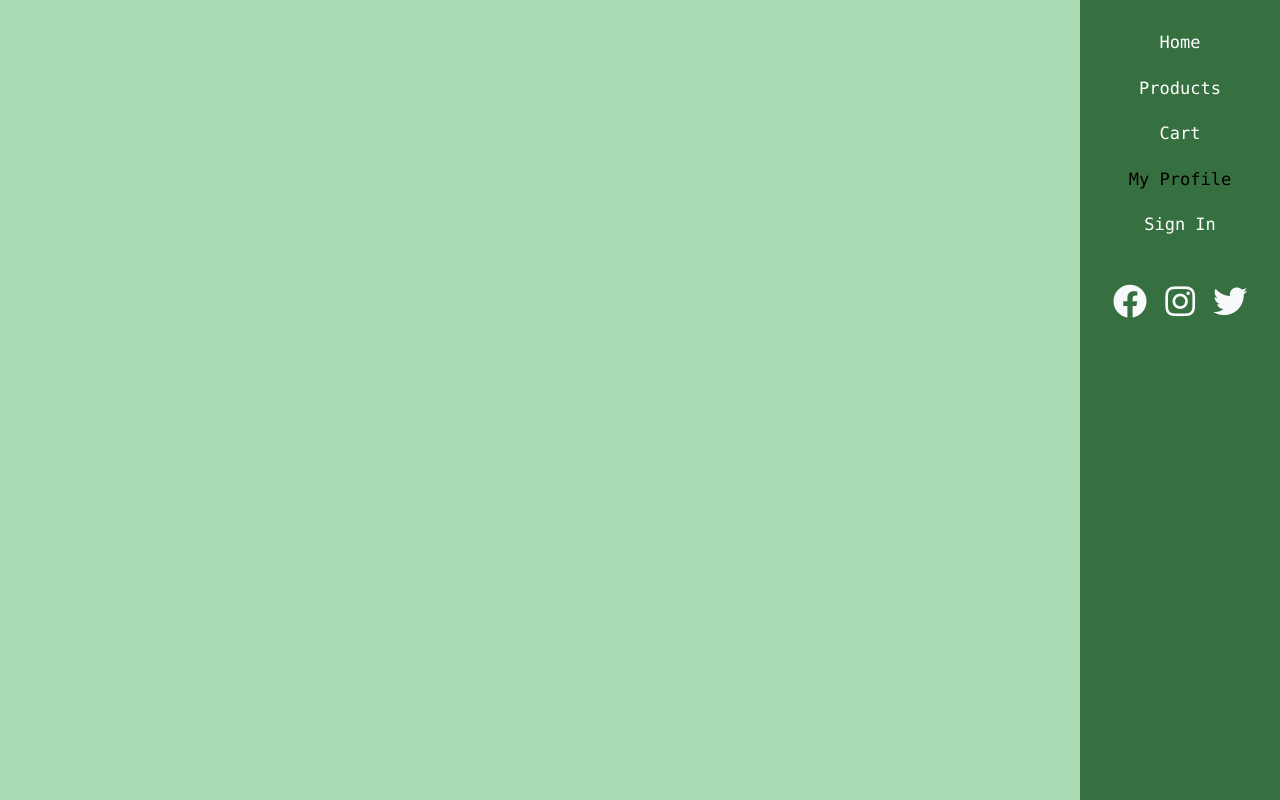
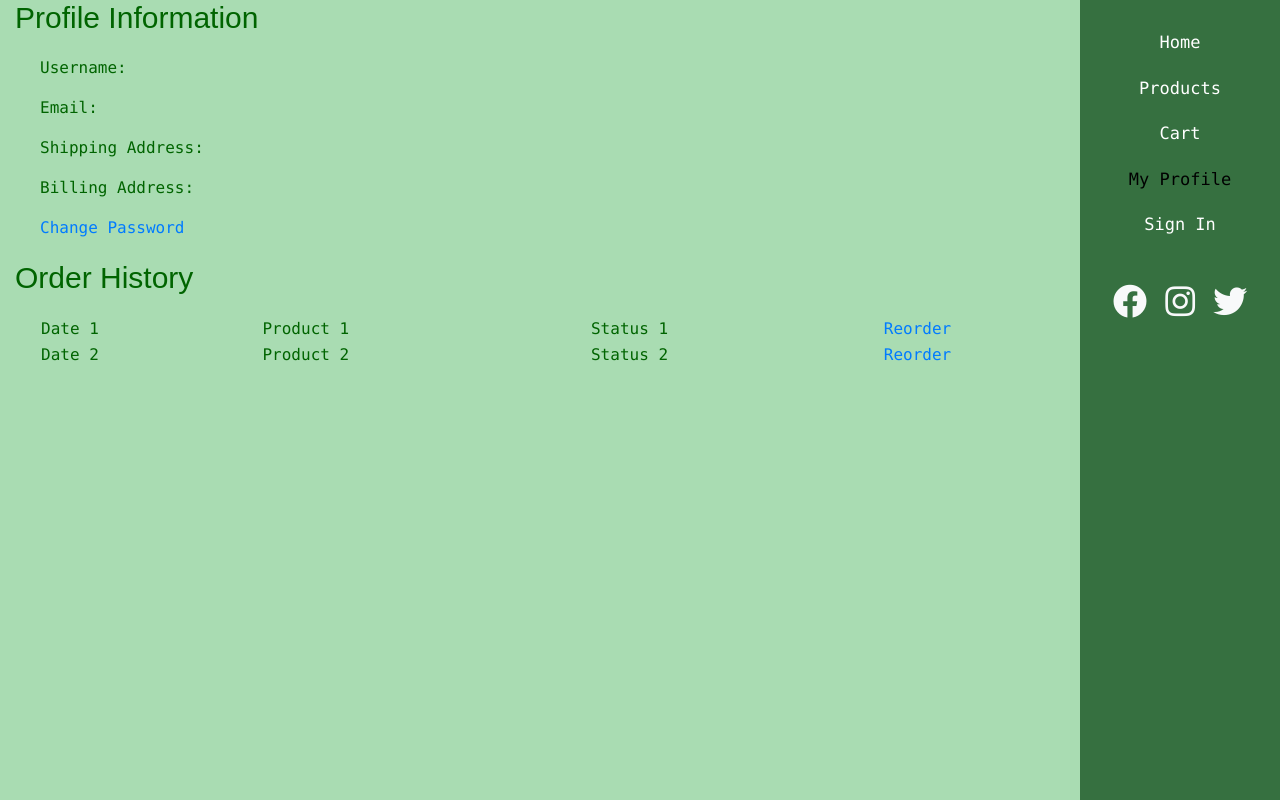
Before and after one commit to Alex-Senst/ChaoticGoods, a PHP site: page /user.html in a window 1280 px wide. Run offline with PHP 8.4, Linux system fonts and the light colour scheme.

Commit message:
Add Profile things

```diff
--- a/Shopping Website/styles.css
+++ b/Shopping Website/styles.css
@@ -36,6 +36,7 @@ header, .form-label, .text {
     margin-left: 40px;
     margin-bottom: 20px;
     font-family: 'Lucida Console', monospace;
+    list-style: none;
 }
 .sidebar {
     position: fixed;
--- a/Shopping Website/user.html
+++ b/Shopping Website/user.html
@@ -23,6 +23,40 @@
             <a href="https://twitter.com" target="_blank" class="text-light"><i class="fab fa-twitter fa-2x"></i></a>
         </div>
     </div>
+    <!--User Profile-->
+    <div class="container">
+        <h2>Profile Information</h2>
+            <div class="text">
+                <p>Username:</p>
+                <p>Email: </p>
+                <p>Shipping Address: </p>
+                <p>Billing Address: </p>
+                <li><a href="changeps.html">Change Password</a></li>
+            </div>
+    </div>
+    <div class="container">
+        <h2>Order History</h2>
+        <div class="text">
+            <table style="width: 100%;">
+                <tr>
+                    <td>Date 1</td>
+                    <td>Product 1</td>
+                    <td>Status 1</td>
+                    <td>
+                        <li><a href="reorder.html">Reorder</a></li>
+                    </td>
+                </tr>
+                <tr>
+                    <td>Date 2</td>
+                    <td>Product 2</td>
+                    <td>Status 2</td>
+                    <td>
+                        <li><a href="reorder.html">Reorder</a></li>
+                    </td>
+                </tr>
+            </table>
+        </div>
+    </div>
 
     <script src="https://code.jquery.com/jquery-3.5.1.slim.min.js"></script>
     <script src="https://maxcdn.bootstrapcdn.com/bootstrap/4.5.2/js/bootstrap.bundle.min.js"></script>
```
